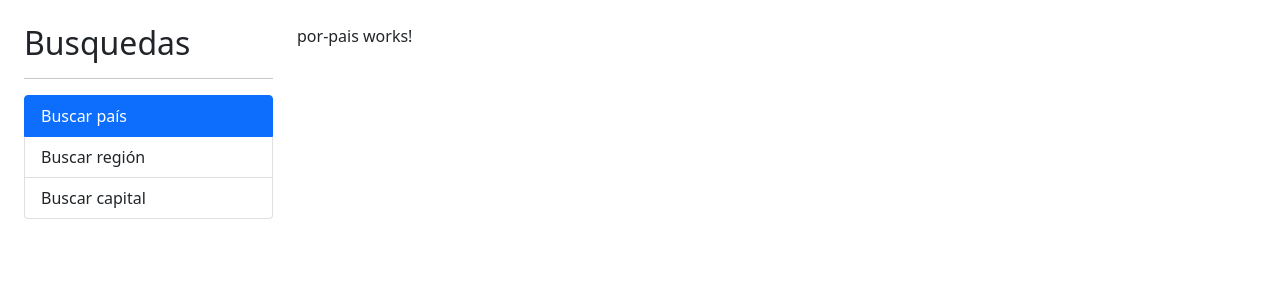
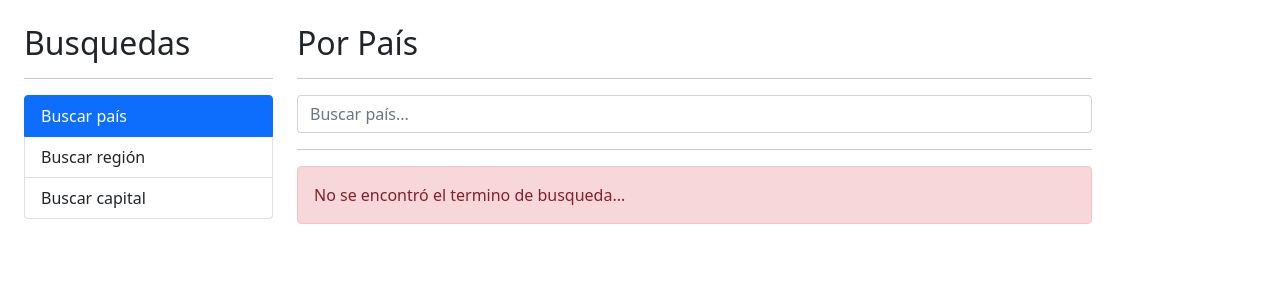
Before and after one commit to maxi2049/curso-angular, an Angular app in the folder 03-paisesApp/: page / in a window 1280 px wide. Shown: the top 300 px of the page. Built offline with nearby package versions, Linux system fonts and the light colour scheme.

Commit message:
Inicio por-pais.component.html

```diff
--- a/03-paisesApp/src/app/pais/pages/por-pais/por-pais.component.html
+++ b/03-paisesApp/src/app/pais/pages/por-pais/por-pais.component.html
@@ -1 +1,28 @@
-<p>por-pais works!</p>
+<h2>Por País</h2>
+<hr>
+
+<div class="row">
+
+    <div class="col">
+        <form autocomplete="off">
+            <input  type="text"
+                    name="terminoBusqueda"
+                    class="form-control"
+                    placeholder="Buscar país...">
+        </form>
+
+    </div>
+
+</div>
+
+<hr>
+
+<div class="alert alert-danger">
+    No se encontró el termino de busqueda...
+</div>
+
+<div class="row">
+    <div class="col">
+
+    </div>
+</div>
```
Also changed, not shown: 03-paisesApp/src/app/pais/pages/por-capital/por-capital.component.html (line endings or trailing spaces).
